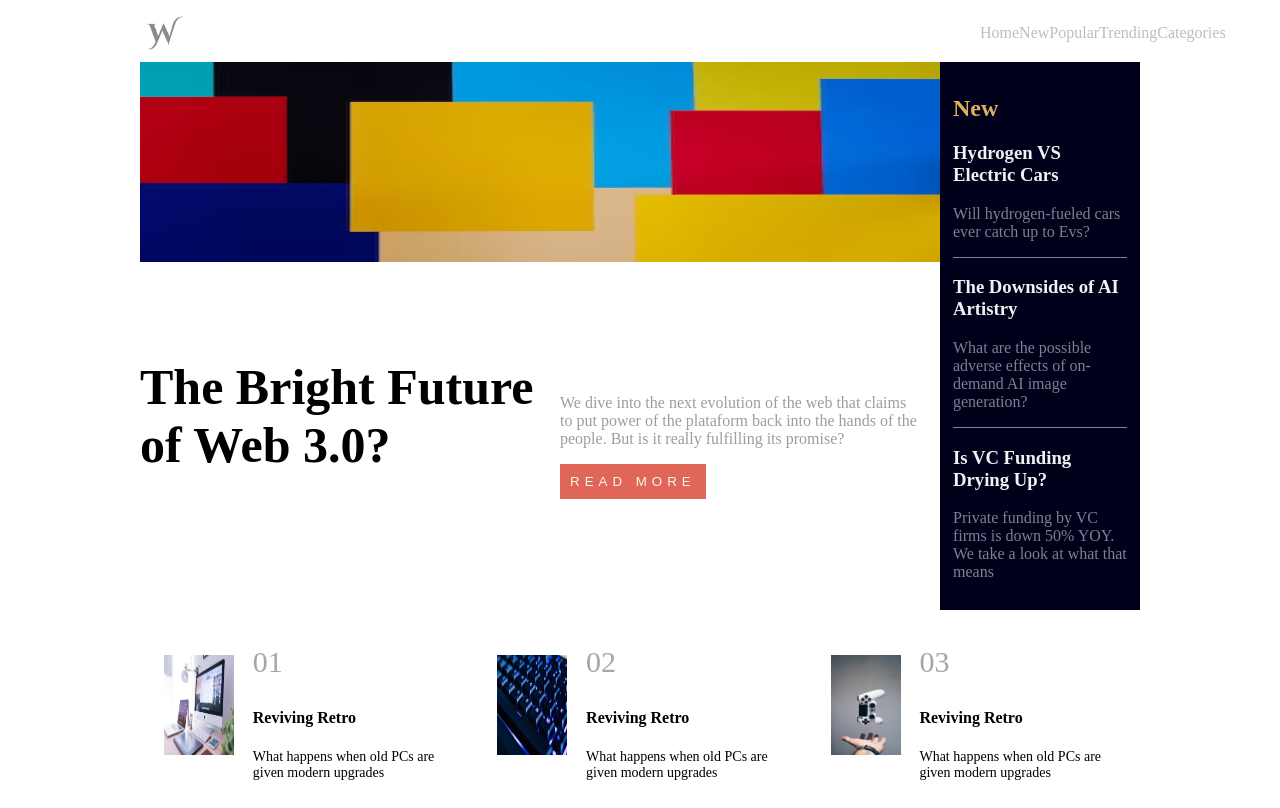
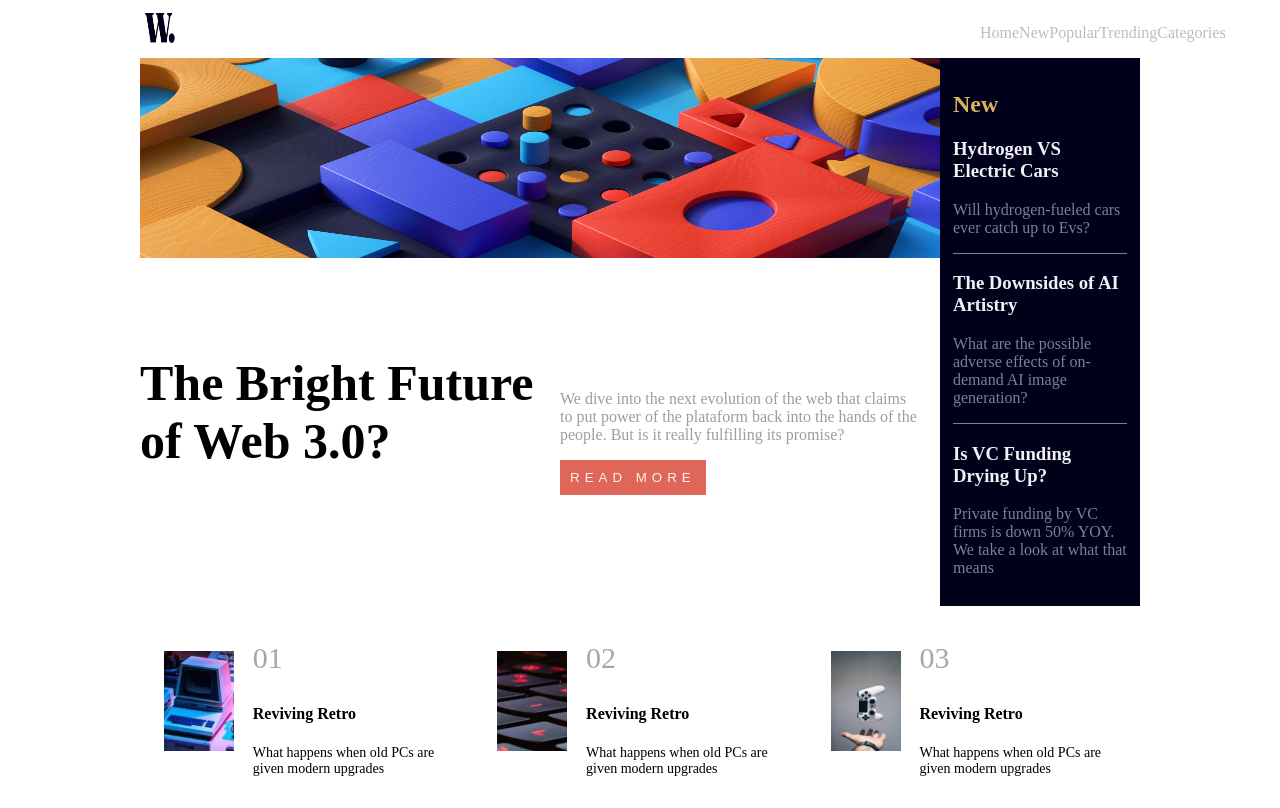
Before and after one commit to cristianmorac/proy-grid, a plain HTML site: page index.html in a window 1280 px wide. Drawn offline with Linux system fonts and the light colour scheme.

Commit message:
corrección de imagenes

```diff
--- a/index.html
+++ b/index.html
@@ -12,7 +12,7 @@
 <body>
     <div class="container">
         <section class="logo">
-            <img src="assets/w.png" alt="">
+            <img src="assets/logo.png" alt="">
         </section>
         <nav id="nav-bar">
             <ul>
@@ -25,7 +25,7 @@
         </nav>
         <main id="menu">
             <article class="image">
-                <img src="assets/fondo.png" alt="">
+                <img src="assets/unsplash.jpg" alt="">
             </article>
             <article class="title">
                 <h2>The Bright Future of Web 3.0?</h2>
@@ -64,7 +64,7 @@
             </article>
             <article class="new2">
                 <div class="content-img">
-                    <img src="assets/pc.jpg.jpg" class="suggested-img">
+                    <img src="assets/Bitmap-1.jpg" class="suggested-img">
                 </div>
                 <div class="suggested-content">
                     <h3>01</h3>
@@ -74,7 +74,7 @@
             </article>
             <article class="new3">
                 <div class="content-img">
-                    <img src="assets/teclado.jpg" class="suggested-img">
+                    <img src="assets/Bitmap-2.jpg" class="suggested-img">
                 </div>
                 <div class="suggested-content">
                     <h3>02</h3>
--- a/style.css
+++ b/style.css
@@ -37,8 +37,8 @@ body {
 }
 
 .logo img {
-  width: 40px;
-  height: 40px;
+  width: 30px;
+  height: 30px;
   padding: 5px;
   color: black;
 }
```
Also changed, not shown: assets/Bitmap-1.jpg (added), assets/Bitmap-2.jpg (added), assets/fondo.png (deleted), assets/logo.png (added), assets/pc.jpg.jpg (deleted), assets/teclado.jpg (deleted), assets/unsplash.jpg (added), assets/w.png (deleted).
